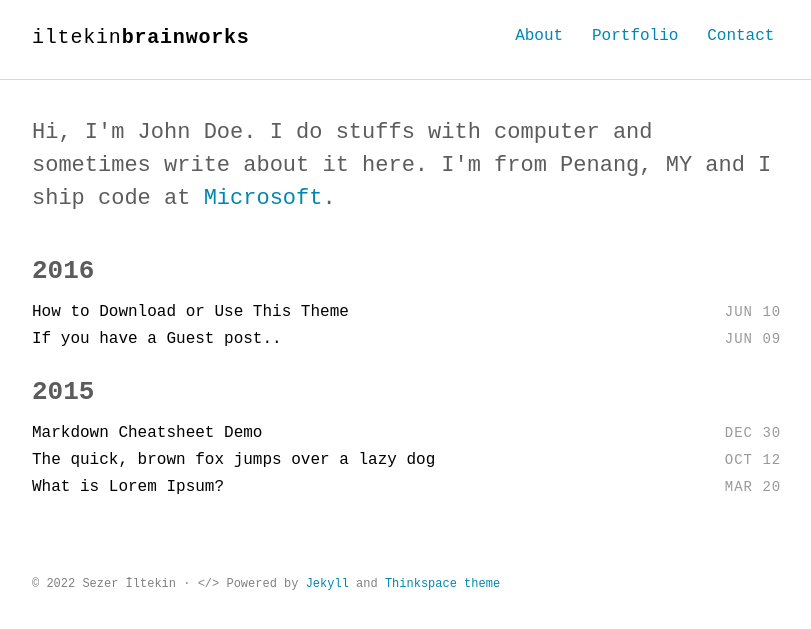
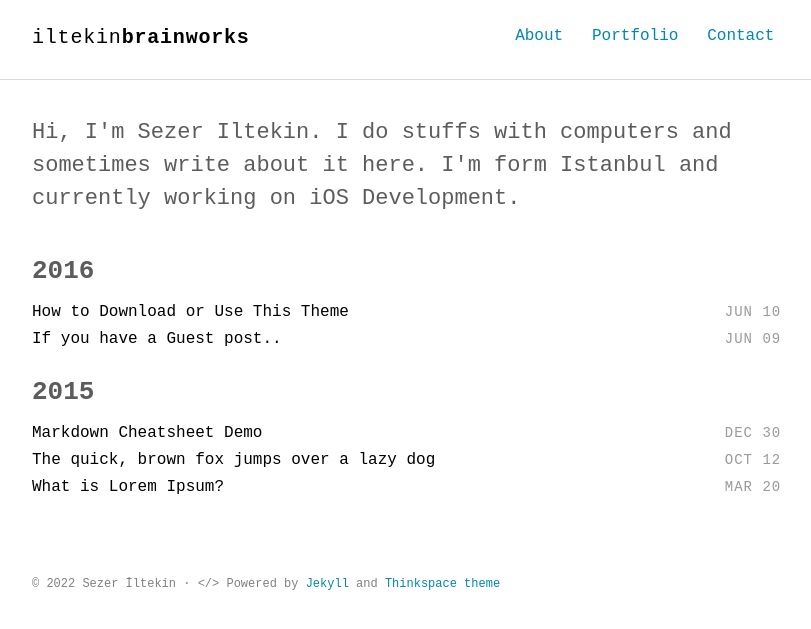
Before and after one commit to iltekin/iltekin.github.io, a Jekyll site: the page built from index.html, in a window 1280 px wide. Shown: the top 629 px of the page, without its empty margins (232-1043 px from the left). Built offline with Jekyll 4.4.1, drawn with Linux system fonts in a browser that asks for light colours; some web fonts are replaced.

Commit message:
edited intro

```diff
--- a/_includes/intro.html
+++ b/_includes/intro.html
@@ -1,5 +1,5 @@
 <section class="intro">
   <div class="container">
-    <p class="lead">Hi, I'm John Doe. I do stuffs with computer and sometimes write about it here. I'm from Penang, MY and I ship code at <a href="#">Microsoft</a>.</p>
+    <p class="lead">Hi, I'm Sezer Iltekin. I do stuffs with computers and sometimes write about it here. I'm form Istanbul and currently working on iOS Development. </p>
   </div>
 </section>
```
